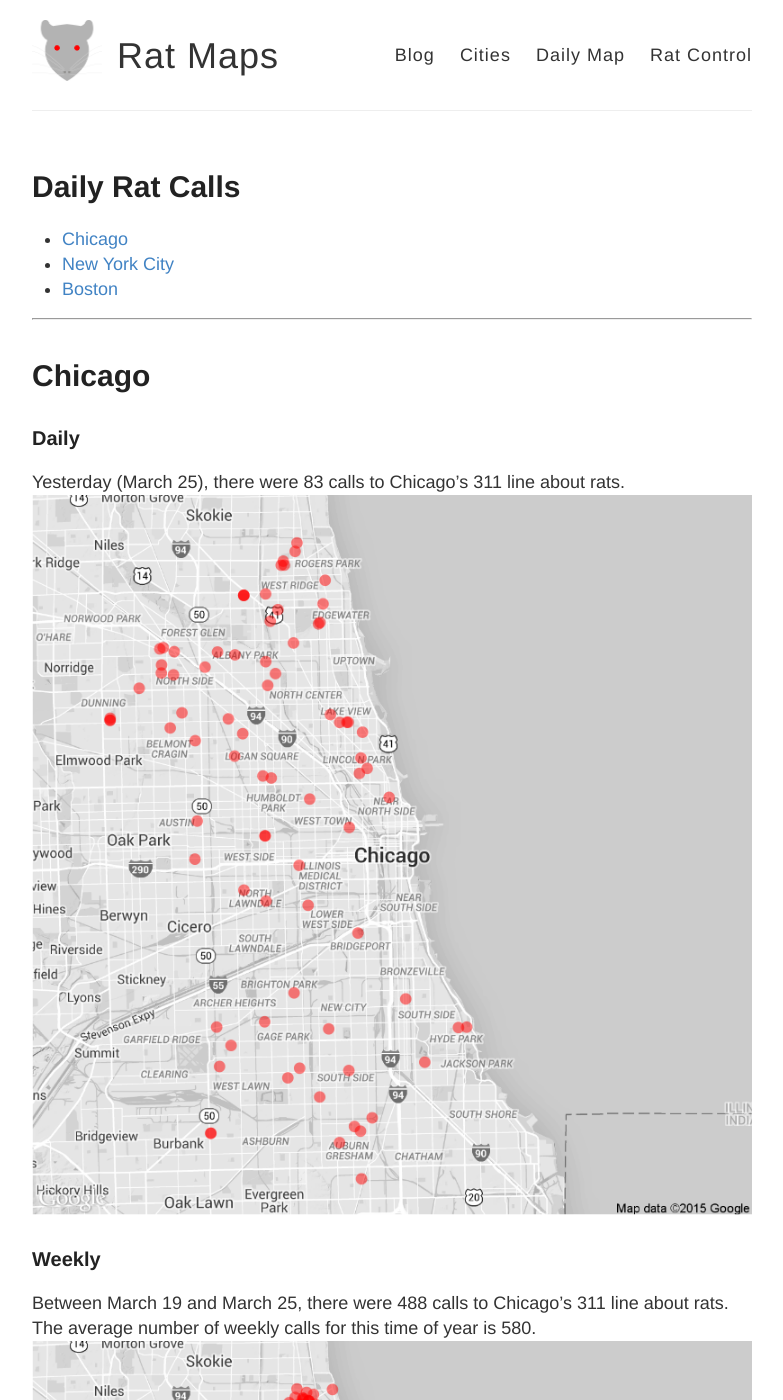
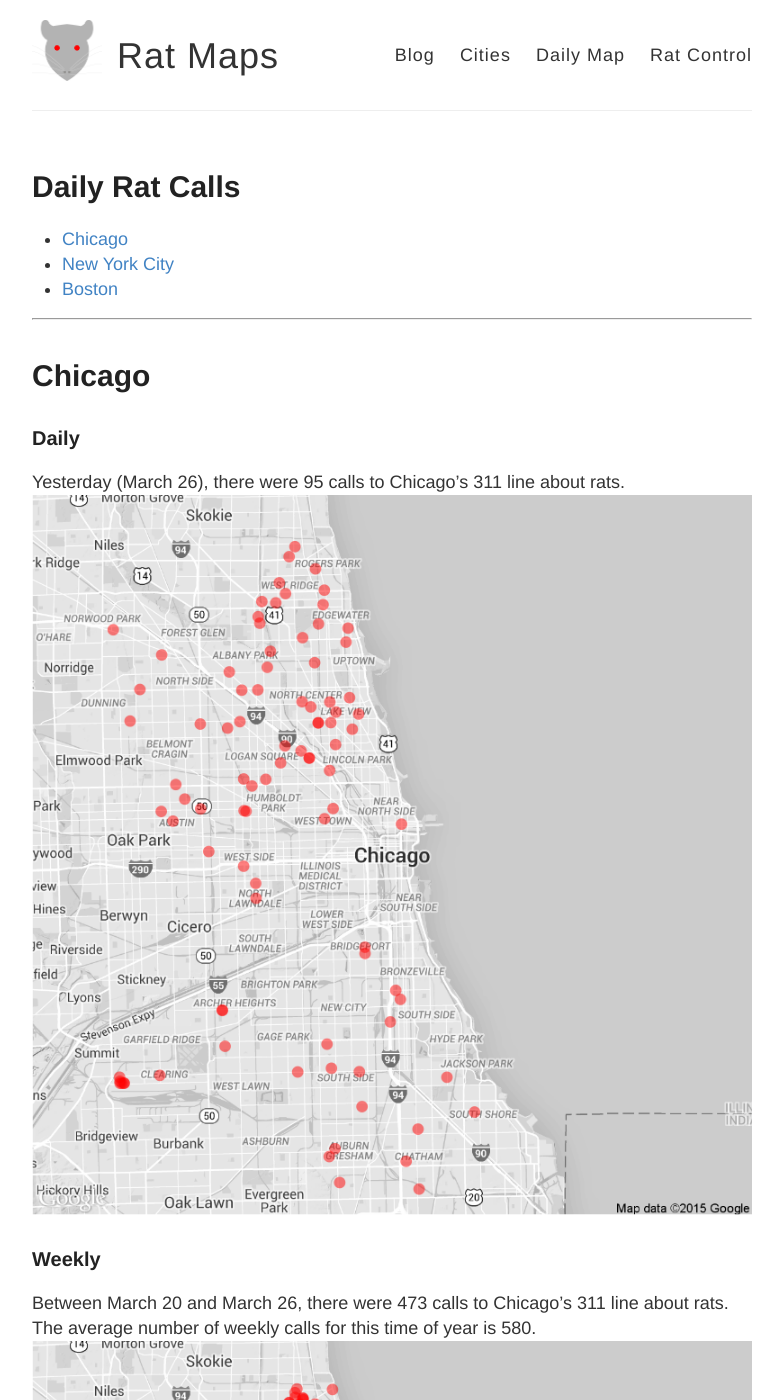
Before and after one commit to DanielHadley/ratmaps, a Jekyll site: the page built from daily.md, in a window 1280 px wide and 1400 px high. Shown: the whole window, without its empty margins (248-1031 px from the left). Built offline with Jekyll 4.4.1, drawn with Linux system fonts in a browser that asks for light colours; comment, search, counter and statistics services are not loaded.

Commit message:
Daily Maps

```diff
--- a/daily.md
+++ b/daily.md
@@ -15,11 +15,11 @@
 
 ### Daily
 
-Yesterday (March 25), there were 83 calls to Chicago's 311 line about rats.
+Yesterday (March 26), there were 95 calls to Chicago's 311 line about rats.
 ![Chicago rat calls to 311 weekly map]({{ site.cityimages }}/daily/Chicago_Rat_Map_Daily.png)
 
 ### Weekly
-Between March 19 and March 25, there were 488 calls to Chicago's 311 line about rats. The average number of weekly calls for this time of year is 580.
+Between March 20 and March 26, there were 473 calls to Chicago's 311 line about rats. The average number of weekly calls for this time of year is 580.
 ![Chicago rat calls to 311 weekly map]({{ site.cityimages }}/daily/Chicago_Rat_Map_Weekly.png)
 
 Each red dot represents one call about a rat seen in that location. The dots are transparent, so multiple calls from one location will be seen as a solid dot. The usual caveats apply: more calls do not necessarily mean that there are more rats in that location than other parts of the city. A cluster of dots could indicate that one resident is unusually vocal about rodents in his or her neighborhood. Also, more densely populated neighborhoods tend to make more calls to 311.
```
Also changed, not shown: images/pages/daily/Chicago_Rat_Map_Daily.png, images/pages/daily/Chicago_Rat_Map_Weekly.png.
